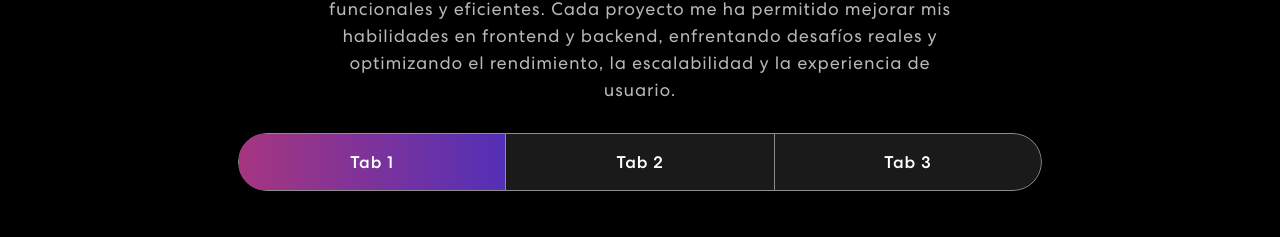
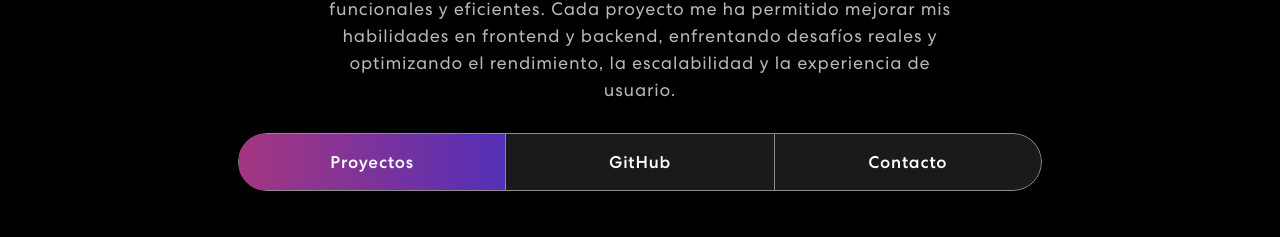
Before and after one commit to CspO6/Portafolio, a React (Create React App) app: page / in a window 1280 px wide. Shown: the part 1776-2013 px from the top of the page. Built offline with nearby package versions, Linux system fonts and the light colour scheme; grey boxes are pictures that could not be loaded.

Commit message:
Update Projects.js

```diff
--- a/src/components/Projects.js
+++ b/src/components/Projects.js
@@ -44,13 +44,13 @@ export const Projects = () => {
                 <Tab.Container id="projects-tabs" defaultActiveKey="first">
                   <Nav variant="pills" className="nav-pills mb-5 justify-content-center align-items-center" id="pills-tab">
                     <Nav.Item>
-                      <Nav.Link eventKey="first">Tab 1</Nav.Link>
+                      <Nav.Link eventKey="first">Proyectos</Nav.Link>
                     </Nav.Item>
                     <Nav.Item>
-                      <Nav.Link eventKey="second">Tab 2</Nav.Link>
+                      <Nav.Link eventKey="second">GitHub</Nav.Link>
                     </Nav.Item>
                     <Nav.Item>
-                      <Nav.Link eventKey="third">Tab 3</Nav.Link>
+                      <Nav.Link eventKey="third">Contacto</Nav.Link>
                     </Nav.Item>
                   </Nav>
                   <Tab.Content id="slideInUp" className={isVisible ? "animate__animated animate__slideInUp" : ""}>
```
